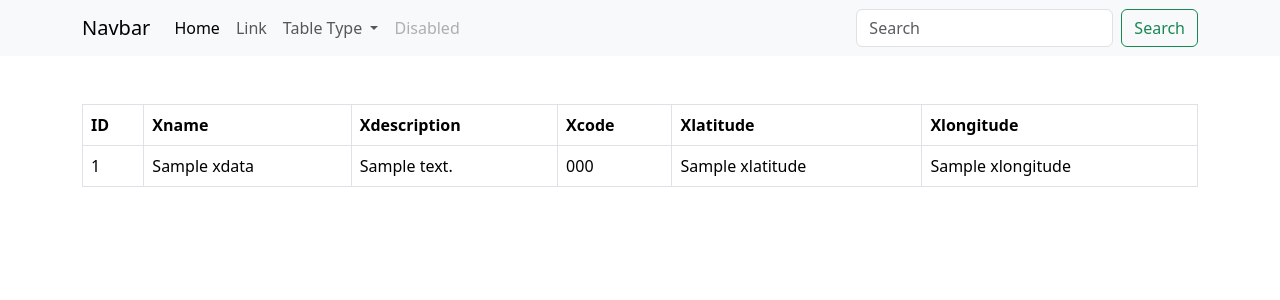
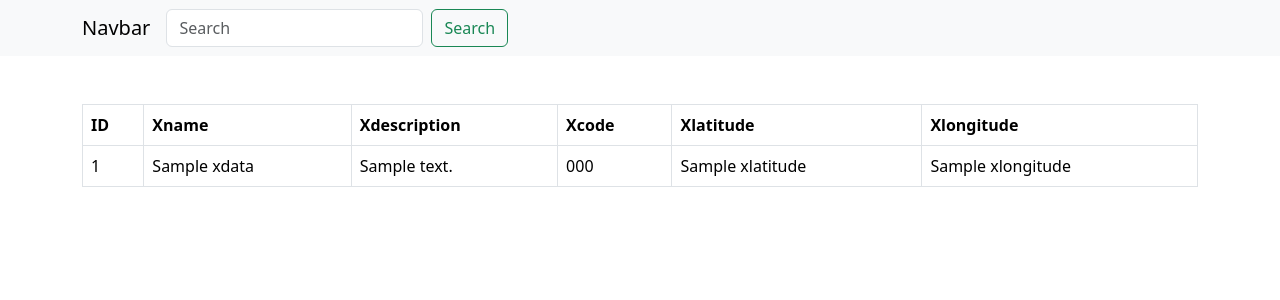
Before and after one commit to swesadiqul/django-master-table, a Django app: template entity_manager/templates/index.html in a window 1280 px wide. Shown: the top 300 px of the page. Run offline with Django 4.2, Linux system fonts and the light colour scheme; data comes from the database, SQL or seed files in the repository; both versions use the stored data as it was after the commit; tables that the repository leaves empty hold one stand-in row (values such as "Sample post"); the template is opened without the code that fills it: values that come from a table or form of the project are taken from there, most other values are stand-ins (such as "Sample title", 1, 10 or a date in 2020).

Commit message:
last update

```diff
--- a/entity_manager/admin.py
+++ b/entity_manager/admin.py
@@ -31,3 +31,9 @@ class TypeAdmin(admin.ModelAdmin):
         return qs
 
 admin.site.register(Type, TypeAdmin)
+admin.site.register(Table)
+admin.site.register(Menu)
+admin.site.register(Page)
+admin.site.register(Button)
+admin.site.register(AccessCode)
+admin.site.register(AccessControl)
--- a/entity_manager/models.py
+++ b/entity_manager/models.py
@@ -118,16 +118,22 @@ class Button(models.Model):
         return self.name
 
 
+class AccessCode(models.Model):
+    access_code = models.CharField(max_length=20)
+
+
+
 class AccessControl(models.Model):
-    user = models.ForeignKey(User, on_delete=models.CASCADE)
-    business = models.ForeignKey(Business, on_delete=models.CASCADE)
-    table = models.ForeignKey(Table, on_delete=models.CASCADE)  # You'll need to define the 'Table' model
-    menu = models.ForeignKey(Menu, on_delete=models.CASCADE)  # You'll need to define the 'Menu' model
-    page = models.ForeignKey(Page, on_delete=models.CASCADE)  # You'll need to define the 'Page' model
-    button = models.ForeignKey(Button, on_delete=models.CASCADE)  # You'll need to define the 'Button' model
+    # user = models.ForeignKey(User, on_delete=models.CASCADE)
+    # business = models.ForeignKey(Business, on_delete=models.CASCADE)
+    access_code = models.ForeignKey(AccessCode, on_delete=models.CASCADE)
+    table = models.ForeignKey(Table, on_delete=models.CASCADE, null=True, blank=True)
+    menu = models.ForeignKey(Menu, on_delete=models.CASCADE, null=True, blank=True)
+    page = models.ForeignKey(Page, on_delete=models.CASCADE, null=True, blank=True)
+    button = models.ForeignKey(Button, on_delete=models.CASCADE, null=True, blank=True)
     can_view = models.BooleanField(default=False)
     can_edit = models.BooleanField(default=False)
     can_delete = models.BooleanField(default=False)
 
-    class Meta:
-        unique_together = ('user', 'business', 'table', 'menu', 'page', 'button')
+    # class Meta:
+    #     unique_together = ('user', 'business', 'table', 'menu', 'page', 'button')
--- a/entity_manager/templates/header.html
+++ b/entity_manager/templates/header.html
@@ -5,6 +5,8 @@
         <span class="navbar-toggler-icon"></span>
       </button>
       <div class="collapse navbar-collapse" id="navbarSupportedContent">
+
+        {% if not request.user.access_code == w %}
         <ul class="navbar-nav me-auto mb-2 mb-lg-0">
           <li class="nav-item">
             <a class="nav-link active" aria-current="page" href="#">Home</a>
@@ -17,17 +19,26 @@
               Table Type
             </a>
             <ul class="dropdown-menu">
-
-              {% for x in types %}
-                <li><a class="dropdown-item" href="/?type={{ x.name }}">{{ x.name }}</a></li>
-              {% endfor %}
-
+              {% if user.is_authenticated %}
+                {% for x in types %}
+                  <li><a class="dropdown-item" href="/?type={{ x.name }}">{{ x.name }}</a></li>
+                {% endfor %}
+              {% endif %}
+            </ul>
+          </li>
+          <li class="nav-item dropdown">
+            <a class="nav-link dropdown-toggle" href="#" role="button" data-bs-toggle="dropdown" aria-expanded="false">
+              Services
+            </a>
+            <ul class="dropdown-menu">
+                <li><a class="dropdown-item" href="#">Web Development</a></li>
             </ul>
           </li>
           <li class="nav-item">
-            <a class="nav-link disabled" aria-disabled="true">Disabled</a>
+            <a class="nav-link" href="#">Contact</a>
           </li>
         </ul>
+        {% endif %}
         <form class="d-flex" role="search">
           <input class="form-control me-2" type="search" placeholder="Search" aria-label="Search">
           <button class="btn btn-outline-success" type="submit">Search</button>
--- a/entity_manager/urls.py
+++ b/entity_manager/urls.py
@@ -3,5 +3,5 @@ from . import views
 
 #urlpattern list
 urlpatterns = [
-    # path('', views.index, name='home'),
+    path('', views.index, name='home'),
 ]
```
Also changed, not shown: entity_manager/views.py (+4 -4 lines), db.sqlite3, entity_manager/migrations/0010_accesscode_menu_table_page_button_accesscontrol.py (added).
